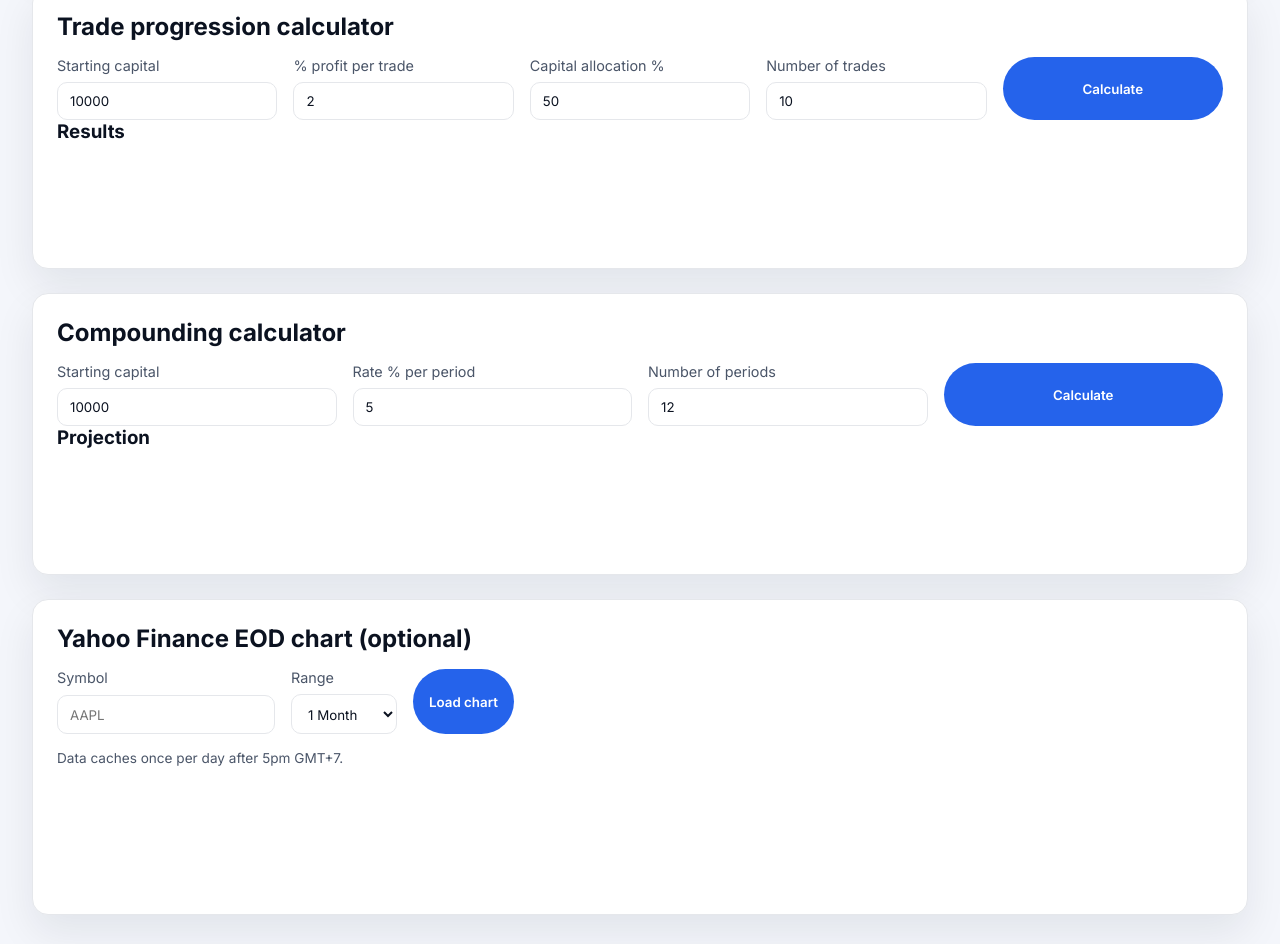
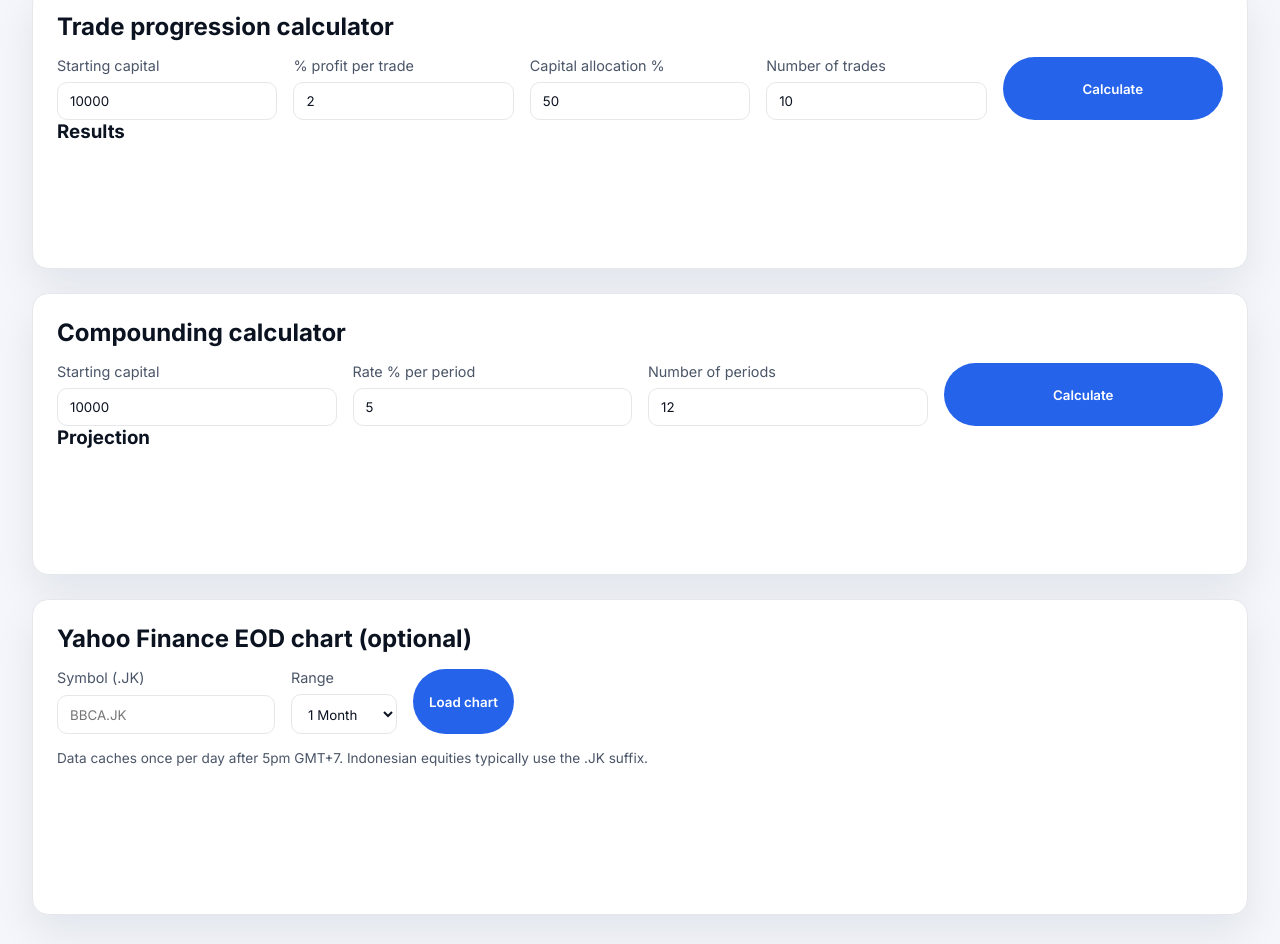
Before and after one commit to nicolascheng78/web1, a plain HTML site: page index.html in a window 1280 px wide. Shown: the part 1045-1989 px from the top of the page. Drawn offline with nearby package versions, Linux system fonts and the light colour scheme; a script that the page names is missing.

Commit message:
Update index.html with the new content

```diff
--- a/index.html
+++ b/index.html
@@ -41,8 +41,8 @@
             <input type="number" id="dateElapsed" min="1" step="1" required />
           </label>
           <label>
-            Symbol
-            <input type="text" id="symbol" placeholder="AAPL" required />
+            Symbol (IDX)
+            <input type="text" id="symbol" placeholder="BBCA" required />
           </label>
           <label>
             Entry
@@ -165,8 +165,8 @@
         <h2>Yahoo Finance EOD chart (optional)</h2>
         <form id="yahooForm" class="inline-inputs">
           <label>
-            Symbol
-            <input type="text" id="yahooSymbol" placeholder="AAPL" />
+            Symbol (.JK)
+            <input type="text" id="yahooSymbol" placeholder="BBCA.JK" />
           </label>
           <label>
             Range
@@ -179,7 +179,9 @@
           </label>
           <button type="submit" class="primary">Load chart</button>
         </form>
-        <p class="helper">Data caches once per day after 5pm GMT+7.</p>
+        <p class="helper" id="yahooStatus">
+          Data caches once per day after 5pm GMT+7. Indonesian equities typically use the .JK suffix.
+        </p>
         <canvas id="yahooChart" height="120"></canvas>
       </section>
     </main>
```
